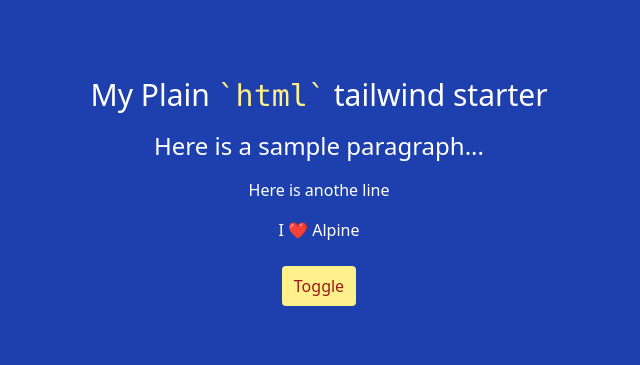
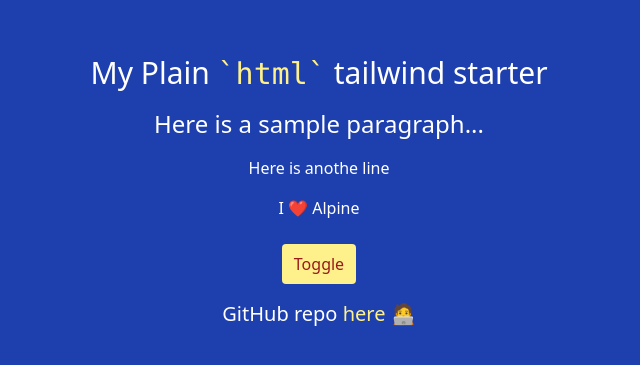
Before and after one commit to papadavis47/html-alpine-tailwind-starter, a website: page src/index.html in a window 1280 px wide. Shown: the part 221-586 px from the top of the page, without its empty margins (321-961 px from the left). Drawn offline with nearby package versions, Linux system fonts and the light colour scheme.

Commit message:
Add link to GitHub repo on landing page

```diff
--- a/src/index.html
+++ b/src/index.html
@@ -20,8 +20,10 @@
     <link rel="stylesheet" href="styles.css" />
   </head>
   <body>
-    <div class="flex flex-col items-center w-screen h-screen bg-blue-800 md:justify-center">
-      <div class="flex flex-col items-center justify-center p-6 text-white">
+    <div
+      class="flex flex-col items-center w-screen h-screen text-white bg-blue-800 md:justify-center"
+    >
+      <div class="flex flex-col items-center justify-center p-6">
         <h1 class="w-full text-3xl text-center">
           My Plain <code class="text-yellow-200">`html`</code> tailwind starter
         </h1>
@@ -36,6 +38,16 @@
 
         <div x-show="open" @click.outside="open = false"><p class="mt-3">Contents...</p></div>
       </div>
+      <h2 class="mt-4 text-xl">
+        GitHub repo
+        <a
+          class="text-yellow-200 hover:underline"
+          href="https://github.com/papadavis47/html-alpine-tailwind-starter"
+          target="_blank"
+          rel="noreferrer"
+          >here </a
+        >🧑‍💻
+      </h2>
     </div>
   </body>
 </html>
```
Also changed, not shown: src/styles.css.
